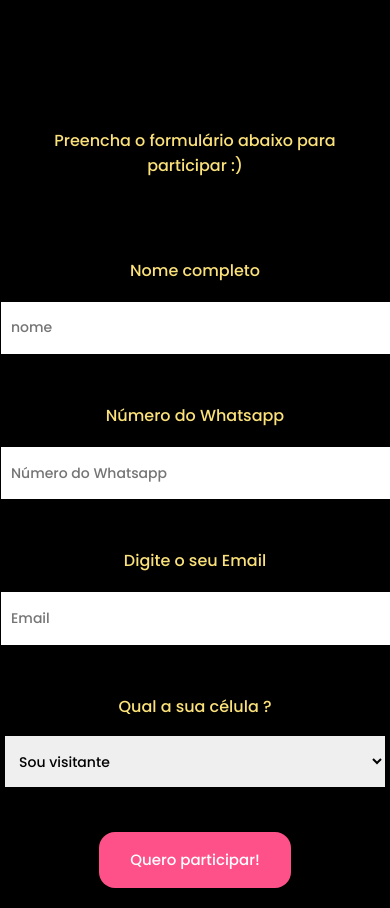
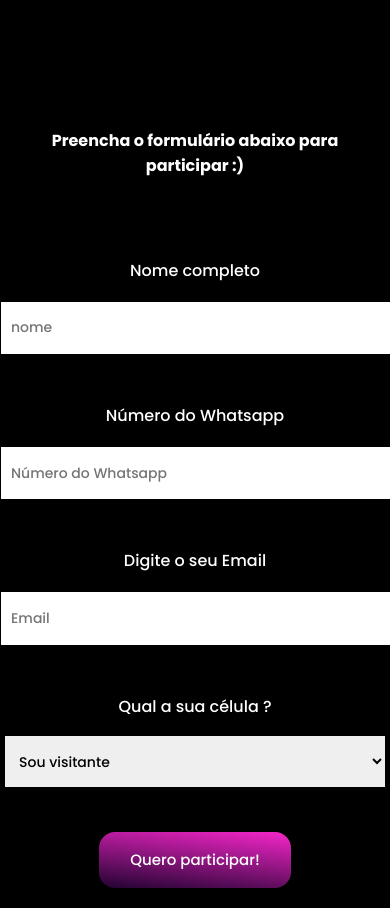
Before and after one commit to emidde/visaoOhanaFev, a Next.js app: page /componentes/Form in a window 390 px wide. Built offline with nearby package versions, Linux system fonts and the light colour scheme.

Commit message:
Update styleshome.css

```diff
--- a/styles/styleshome.css
+++ b/styles/styleshome.css
@@ -19,13 +19,18 @@ body {
 
     .header {
         text-align: center;
-        padding-top: 10px;
+        padding-top: 20px;
         text-align: center;
+    }
+
+    .main{
+        margin-top: 2rem;
     }
 
     .alinhar-conteudo {
         display: inline-flex;
     }
+
 
     .conteudomain {
         padding-top: 10px;
@@ -34,9 +39,10 @@ body {
         text-align: center;
     }
 
-    .imagemain {
+    /*.imagemain {
         -webkit-mask-image: linear-gradient(to right, transparent 38%, black 100%);
     }
+    */
 
     .conteudomain p {
     text-align: left;
@@ -51,11 +57,12 @@ body {
     margin-top: 4rem;
     font-size: 2rem;
     font-family: 'Poppins';
+    font-weight: 700;
     }
 
     .form-inscricao {
         display: block;
-        color: #fbe179;
+        color: white;
         margin-top: 8rem;
         font-family: 'Poppins';
     }
@@ -134,7 +141,7 @@ body {
     }
 
     .Button button {
-        background-color: #fe5089;
+        background: linear-gradient(7deg, #220331, #f626ca);
         height: 3.5rem;
         width: 12rem;
         border-radius: 1rem;
@@ -157,6 +164,7 @@ body {
 
     .conteudo-evento-round-6 {
         text-align: center;
+        display: none;
     }
 
     .texto-conteudo-round-6 {
@@ -200,6 +208,7 @@ body {
     }
 
     .conteudo-ohana {
+        display: none;
         text-align: center;
     }
 
@@ -211,6 +220,11 @@ body {
 
     .ohanavisao {
         margin-bottom: 4rem;
+    }
+
+    .banner-verso {
+        margin-top: 3rem;
+        padding-top: 2rem;
     }
 
 
@@ -233,9 +247,10 @@ body {
         text-align: center;
     }
 
-    .imagemain {
+    /*.imagemain {
         -webkit-mask-image: linear-gradient(to right, transparent 38%, black 100%);
     }
+    */
 
     .conteudomain p {
     text-align: left;
@@ -251,11 +266,12 @@ body {
     margin-top: 4rem;
     font-size: 1.4rem;
     font-family: 'Poppins';
+    font-weight: 700;
     }
 
     .form-inscricao {
         display: block;
-        color: #fbe179;
+        color: white;
         margin-top: 8rem;
         font-family: 'Poppins';
     }
@@ -334,7 +350,7 @@ body {
     }
 
     .Button button {
-        background-color: #fe5089;
+        background: linear-gradient(7deg, #220331, #f626ca);
         height: 3.5rem;
         width: 12rem;
         border-radius: 1rem;
@@ -357,6 +373,7 @@ body {
 
     .conteudo-evento-round-6 {
         text-align: center;
+        display: none;
     }
 
     .texto-conteudo-round-6 {
@@ -400,6 +417,7 @@ body {
     }
 
     .conteudo-ohana {
+        display: none;
         text-align: center;
     }
 
@@ -413,6 +431,11 @@ body {
         margin-bottom: 4rem;
     }
 
+    .banner-verso {
+        margin-top: 3rem;
+        padding-top: 2rem;
+    }
+
 
 }
 
@@ -420,7 +443,7 @@ body {
 
     .header {
         text-align: center;
-        padding-top: 10px;
+        padding-top: 20px;
         text-align: center;
     }
 
@@ -435,9 +458,10 @@ body {
         text-align: center;
     }
 
-    .imagemain {
+    /*.imagemain {
         -webkit-mask-image: linear-gradient(to right, transparent 38%, black 100%);
     }
+    */
 
     .conteudomain p {
     text-align: left;
@@ -452,11 +476,12 @@ body {
     margin-top: 4rem;
     font-size: 1.5rem;
     font-family: 'Poppins';
+    font-weight: 700;
     }
 
     .form-inscricao {
         display: block;
-        color: #fbe179;
+        color: white;
         margin-top: 8rem;
         font-family: 'Poppins';
     }
@@ -535,7 +560,7 @@ body {
     }
 
     .Button button {
-        background-color: #fe5089;
+        background: linear-gradient(7deg, #220331, #f626ca);
         height: 3.5rem;
         width: 12rem;
         border-radius: 1rem;
@@ -558,6 +583,7 @@ body {
 
     .conteudo-evento-round-6 {
         text-align: center;
+        display: none;
     }
 
     .texto-conteudo-round-6 {
@@ -601,6 +627,7 @@ body {
     }
 
     .conteudo-ohana {
+        display: none;
         text-align: center;
     }
 
@@ -612,6 +639,10 @@ body {
     .ohanavisao {
         margin-bottom: 4rem;
     }
+    .banner-verso {
+        margin-top: 3rem;
+        padding-top: 2rem;
+    }
 
 
 }
@@ -620,7 +651,7 @@ body {
 
     .header {
         text-align: center;
-        padding-top: 10px;
+        padding-top: 20px;
         text-align: center;
     }
 
@@ -634,11 +665,10 @@ body {
         font-family: 'Poppins';
         text-align: center;
     }
-
-    .imagemain {
+    /*.imagemain {
         -webkit-mask-image: linear-gradient(to right, transparent 38%, black 100%);
     }
-
+    */
     .conteudomain p {
         text-align: left;
         position: absolute;
@@ -653,11 +683,12 @@ body {
     font-size: 1rem;
     font-family: 'Poppins';
     margin: 0 2rem 0 2rem;
+    font-weight: 700;
     }
 
     .form-inscricao {
         display: block;
-        color: #fbe179;
+        color: white;
         margin-top: 8rem;
         font-family: 'Poppins';
     }
@@ -736,7 +767,7 @@ body {
     }
 
     .Button button {
-        background-color: #fe5089;
+        background: linear-gradient(7deg, #220331, #f626ca);
         height: 3.5rem;
         width: 12rem;
         border-radius: 1rem;
@@ -759,6 +790,7 @@ body {
 
     .conteudo-evento-round-6 {
         text-align: center;
+        display: none;
     }
 
     .texto-conteudo-round-6 {
@@ -805,6 +837,7 @@ body {
     }
 
     .conteudo-ohana {
+        display: none;
         text-align: center;
     }
 
@@ -817,5 +850,10 @@ body {
         margin-bottom: 4rem;
     }
 
+    .banner-verso {
+        margin-top: 3rem;
+        padding-top: 2rem;
+    }
+
 
 }
```
